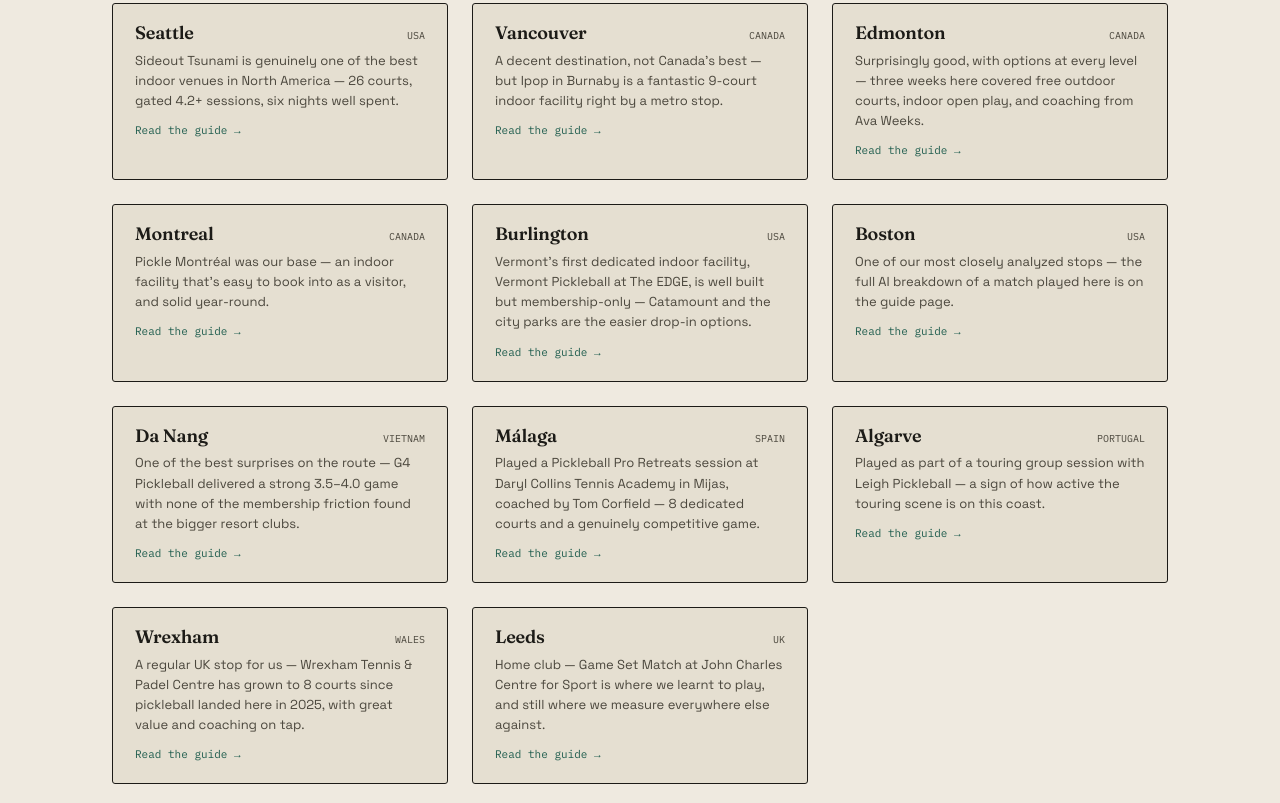
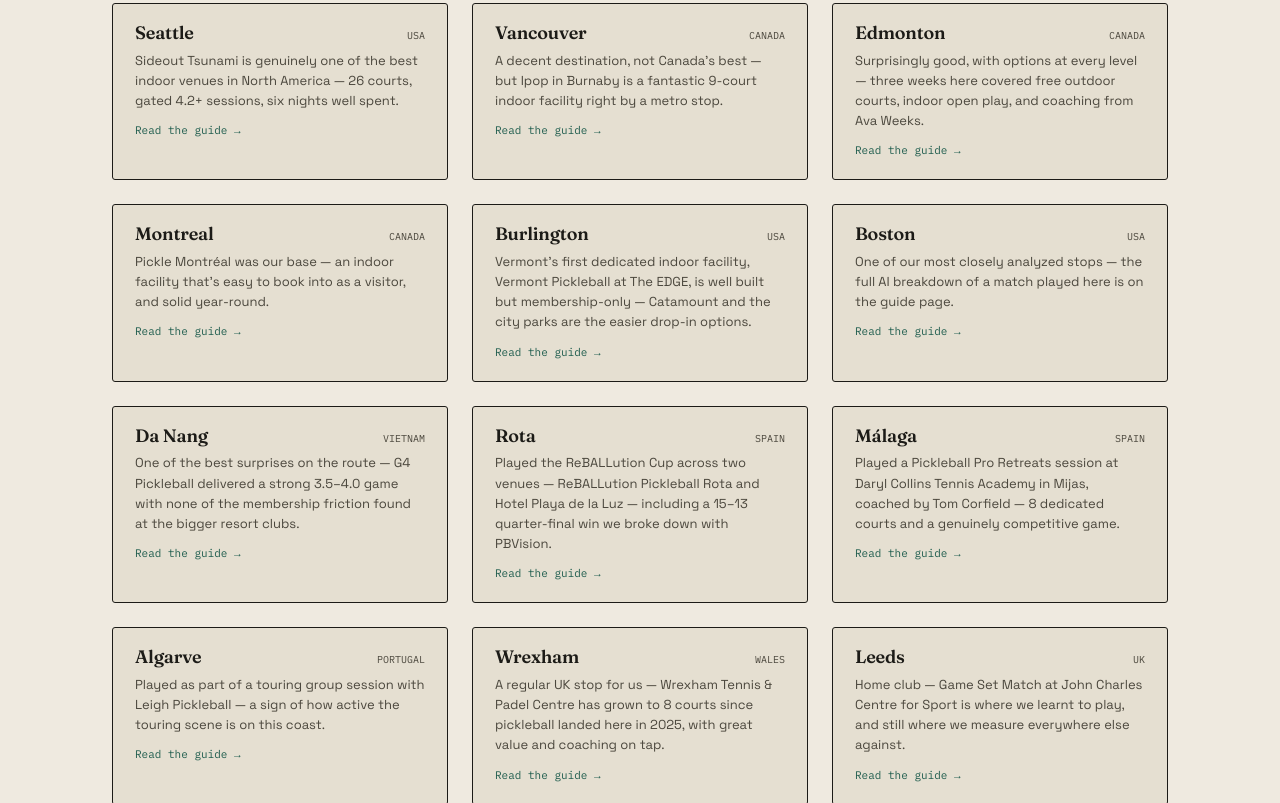
Before and after one commit to davemroberts-hub/pickleball-wanderers, a plain HTML site: page index.html in a window 1280 px wide. Shown: the part 2090-2893 px from the top of the page. Drawn offline with Linux system fonts and the light colour scheme.

Commit message:
Add files via upload

```diff
--- a/index.html
+++ b/index.html
@@ -216,7 +216,7 @@
       <div class="route-stop"><div class="dot"></div><div class="city">Bengaluru</div><div class="country mono">INDIA</div></div>
       <div class="route-stop"><div class="dot"></div><div class="city">Goa</div><div class="country mono">INDIA</div></div>
       <div class="route-stop"><div class="dot"></div><div class="city">Pune</div><div class="country mono">INDIA</div></div>
-      <div class="route-stop"><div class="dot"></div><div class="city">Rota</div><div class="country mono">SPAIN</div></div>
+      <div class="route-stop"><div class="dot"></div><a class="city linked" href="guides/rota.html">Rota</a><div class="country mono">SPAIN</div></div>
       <div class="route-stop"><div class="dot"></div><a class="city linked" href="guides/malaga.html">Malaga</a><div class="country mono">SPAIN</div></div>
       <div class="route-stop"><div class="dot"></div><a class="city linked" href="guides/danang.html">Da Nang</a><div class="country mono">VIETNAM</div></div>
       <div class="route-stop"><div class="dot"></div><a class="city linked" href="guides/boston.html">Boston</a><div class="country mono">USA</div></div>
@@ -270,6 +270,11 @@
       <a class="guide-teaser" href="guides/danang.html">
         <div class="guide-top"><h3>Da Nang</h3><span class="country mono">VIETNAM</span></div>
         <p>One of the best surprises on the route — G4 Pickleball delivered a strong 3.5–4.0 game with none of the membership friction found at the bigger resort clubs.</p>
+        <span class="read-more">Read the guide →</span>
+      </a>
+      <a class="guide-teaser" href="guides/rota.html">
+        <div class="guide-top"><h3>Rota</h3><span class="country mono">SPAIN</span></div>
+        <p>Played the ReBALLution Cup across two venues — ReBALLution Pickleball Rota and Hotel Playa de la Luz — including a 15–13 quarter-final win we broke down with PBVision.</p>
         <span class="read-more">Read the guide →</span>
       </a>
       <a class="guide-teaser" href="guides/malaga.html">
```
